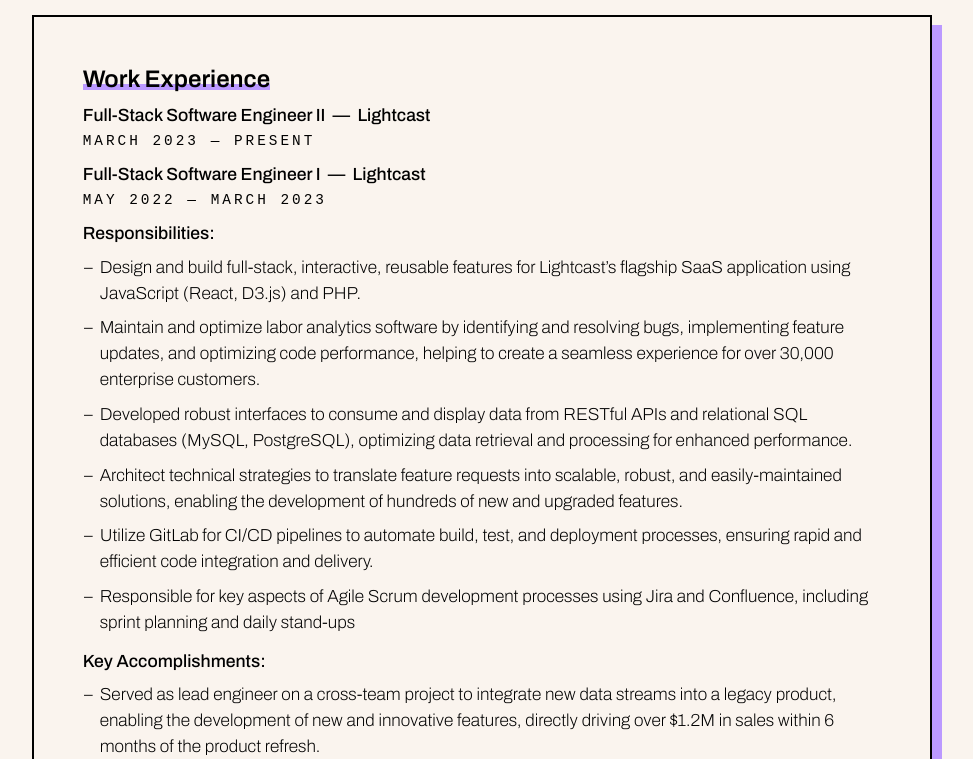
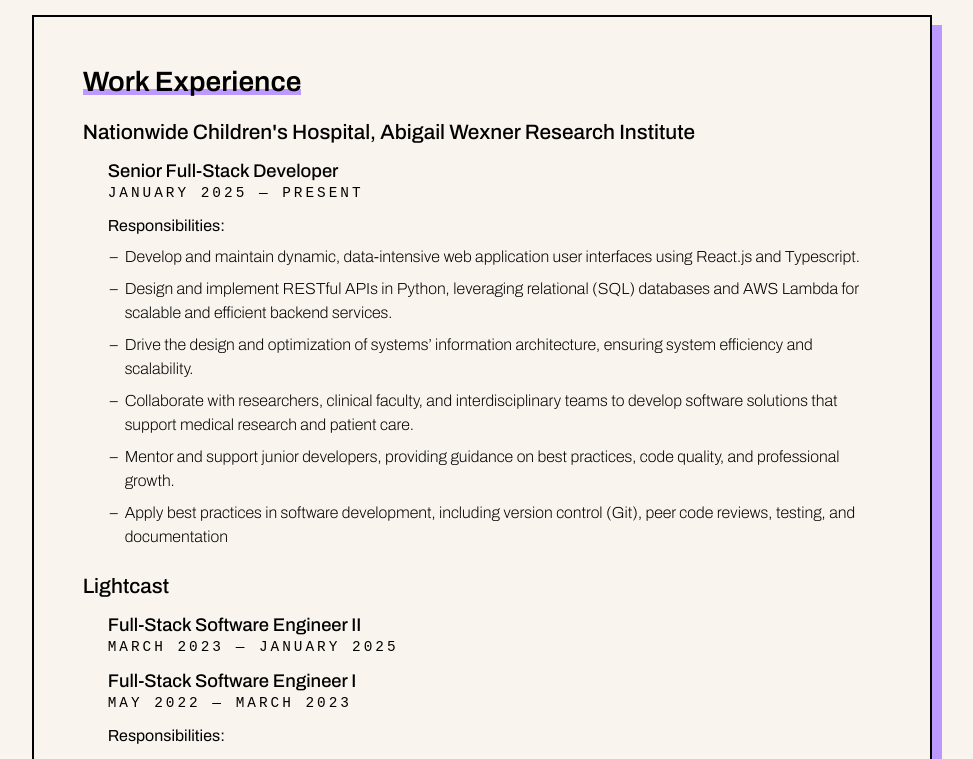
Before and after one commit to jennifer-bowser/jb-dev, a React (Vite) app: page / in a window 1280 px wide. Shown: the part 2480-3239 px from the top of the page, without its empty margins (158-1131 px from the left). Built offline with nearby package versions, Linux system fonts and the light colour scheme; a web font is replaced by a local one.

Commit message:
update resume

```diff
--- a/src/components/sections/Resume/Resume.css
+++ b/src/components/sections/Resume/Resume.css
@@ -40,15 +40,23 @@
     margin-top: 0;
 }
 
+/* Top-level section header */
 .Resume h3 {
     margin: 0;
 }
 
+/* Company/School/Skill Type */
 .Resume h4 {
-    margin: 15px 0 7px 0;
+    margin: 25px 0 5px 0;
 }
 
+/* Job Title */
 .Resume h5 {
+    margin: 15px 0 3px 0;
+}
+
+/* Responsibilities/Key Accomplishments */
+.Resume h6 {
     margin: 15px 0 0px 0;
 }
 
@@ -57,9 +65,13 @@
     margin: 0;
 }
 
+.Resume-Role-Section {
+    margin-left: 25px;
+}
+
 .Resume ul {
     margin-top: 10px;
-    font-size: 13pt;
+    font-size: 12pt;
 }
 
 .Resume-Skills-List-Wrapper {
@@ -84,7 +96,7 @@
     }
 }
 
-@media (max-width: 525px) {
+@media (max-width: 700px) {
     .Resume-Skills-List-Wrapper {
         flex-direction: column;
     }
--- a/src/components/sections/Resume/Resume.jsx
+++ b/src/components/sections/Resume/Resume.jsx
@@ -6,30 +6,58 @@ import resumePdf from "@/assets/Jennifer_Bowser_Resume.pdf";
 import ResumeHeader from "./ResumeHeader/ResumeHeader.jsx";
 
 export default function Resume() {
-    const responsibilities = [
+    const roles = {
+        "Nationwide Children's Hospital, Abigail Wexner Research Institute": {
+            "Senior Full-Stack Developer": {
+                "dates": "January 2025 — Present",
+                "responsibilities": [
+                    "Develop and maintain dynamic, data-intensive web application user interfaces using React.js and Typescript.",
+                    "Design and implement RESTful APIs in Python, leveraging relational (SQL) databases and AWS Lambda for scalable and efficient backend services.",
+                    "Drive the design and optimization of systems’ information architecture, ensuring system efficiency and scalability.",
+                    "Collaborate with researchers, clinical faculty, and interdisciplinary teams to develop software solutions that support medical research and patient care.",
+                    "Mentor and support junior developers, providing guidance on best practices, code quality, and professional growth.",
+                    "Apply best practices in software development, including version control (Git), peer code reviews, testing, and documentation"
+                ],
+                "keyAccomplishments": []
+            }
+        },
+        "Lightcast": {
+            "Full-Stack Software Engineer II": {
+                "dates": "March 2023 — January 2025",
+                "responsibilities": [],
+                "keyAccomplishments": []
+            },
+            "Full-Stack Software Engineer I": {
+                "dates": "May 2022 — March 2023",
+                "responsibilities": [
                     "Design and build full-stack, interactive, reusable features for Lightcast’s flagship SaaS application using JavaScript (React, D3.js) and PHP.",
                     "Maintain and optimize labor analytics software by identifying and resolving bugs, implementing feature updates, and optimizing code performance, helping to create a seamless experience for over 30,000 enterprise customers.",
                     "Developed robust interfaces to consume and display data from RESTful APIs and relational SQL databases (MySQL, PostgreSQL), optimizing data retrieval and processing for enhanced performance.",
                     "Architect technical strategies to translate feature requests into scalable, robust, and easily-maintained solutions, enabling the development of hundreds of new and upgraded features.",
                     "Utilize GitLab for CI/CD pipelines to automate build, test, and deployment processes, ensuring rapid and efficient code integration and delivery.",
                     "Responsible for key aspects of Agile Scrum development processes using Jira and Confluence, including sprint planning and daily stand-ups"
-    ];
-
-    const accomplishments = [
+                ],
+                "keyAccomplishments": [
                     "Served as lead engineer on a cross-team project to integrate new data streams into a legacy product, enabling the development of new and innovative features, directly driving over $1.2M in sales within 6 months of the product refresh.",
                     "Drove the re-architecture of our application’s data consumption for fundamental data types, applying SOLID design principles and patterns to enhance system scalability and maintainability.",
                     "Spearheaded codebase modernization by upgrading our back-end language to the latest version, enhancing performance and maintainability while ensuring alignment with best practices."
                 ]
+            }
+        }
+    }
 
     const langsAndFrameworks = [
         "JavaScript",
+        "TypeScript",
         "React",
+        "Python",
+        "SQL (MySQL & PostgreSQL)",
+        "REST APIs",
+        "MUI",
+        "AWS Lambdas",
         "Java",
-        "Python",
         "Node.js",
-        "SQL (MySQL & PostgreSQL)",
         "MongoDB",
-        "REST APIs",
         "PHP",
         "Kotlin",
         "Android SDK",
@@ -38,7 +66,8 @@ export default function Resume() {
         "FXML",
         "XML",
         "HTML",
-        "SASS/CSS"
+        "SASS",
+        "CSS"
     ]
 
     const toolsAndTech = [
@@ -71,22 +100,29 @@ export default function Resume() {
             <div className="Dropshadow-Box" >
                 <section>
                     <ResumeHeader headingText="Work Experience" />
-                    <section>
-                        <h4>Full-Stack Software Engineer II&nbsp;&nbsp;—&nbsp;&nbsp;Lightcast</h4>
-                        <p className="Subtitle">March 2023 — Present</p>
+                    {Object.entries(roles).map(([company, role]) => (
+                        <section key={company}>
+                            <h4>{company}</h4>
+                            {Object.entries(role).map(([title, info]) => (
+                                <section key={title} className="Resume-Role-Section">
+                                    <h5>{title}</h5>
+                                    <p className="Subtitle">{info.dates}</p>
+                                    {info.responsibilities.length > 0 &&
+                                        <>
+                                            <h6>Responsibilities:</h6>
+                                            <BulletList listItems={info.responsibilities} />
+                                        </>
+                                    }
+                                    {info.keyAccomplishments.length > 0 &&
+                                        <>
+                                            <h6>Key Accomplishments:</h6>
+                                            <BulletList listItems={info.keyAccomplishments} />
+                                        </>
+                                    }
                                 </section>
-                    <section>
-                        <h4>Full-Stack Software Engineer I&nbsp;&nbsp;—&nbsp;&nbsp;Lightcast</h4>
-                        <p className="Subtitle">May 2022 — March 2023</p>
+                            ))}
                         </section>
-                    <section>
-                        <h5>Responsibilities:</h5>
-                        <BulletList listItems={responsibilities} />
-                    </section>
-                    <section>
-                        <h5>Key Accomplishments:</h5>
-                        <BulletList listItems={accomplishments} />
-                    </section>
+                    ))}
                 </section>
                 <section>
                     <ResumeHeader headingText="Education" />
--- a/src/index.css
+++ b/src/index.css
@@ -64,28 +64,39 @@ h3,
 h4,
 h5,
 h6 {
-    font-weight: 600;
     line-height: 1.2em;
 }
 
 h1 {
     font-size: 3.5em;
     margin: 0 0 40px 0;
+    font-weight: 600;
 }
 
 h2 {
     font-size: 2.5em;
     margin: 0 0 20px 0;
+    font-weight: 600;
 }
 
 h3 {
-    font-size: 1.5em;
+    font-size: 1.75em;
+    font-weight: 600;
 }
 
-h4,
+h4 {
+    font-size: 1.3em;
+    font-weight: 500;
+}
+
 h5 {
-    font-size: 1.1em;
+    font-size: 1.15em;
     font-weight: 500;
+}
+
+h6 {
+    font-size: 1em;
+    font-weight: 400;
 }
 
 
```
Lines whose indentation alone changed are shown as unchanged.
